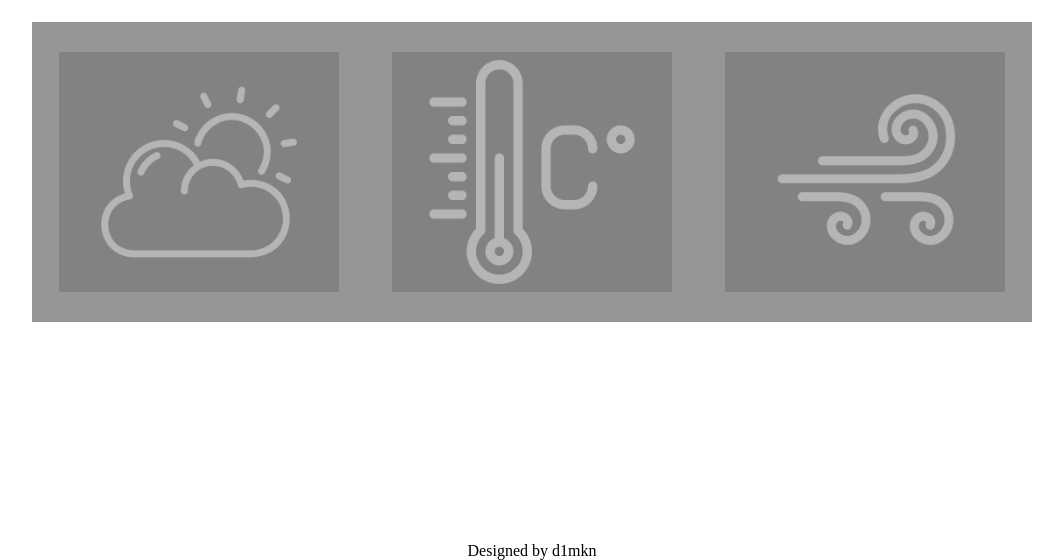
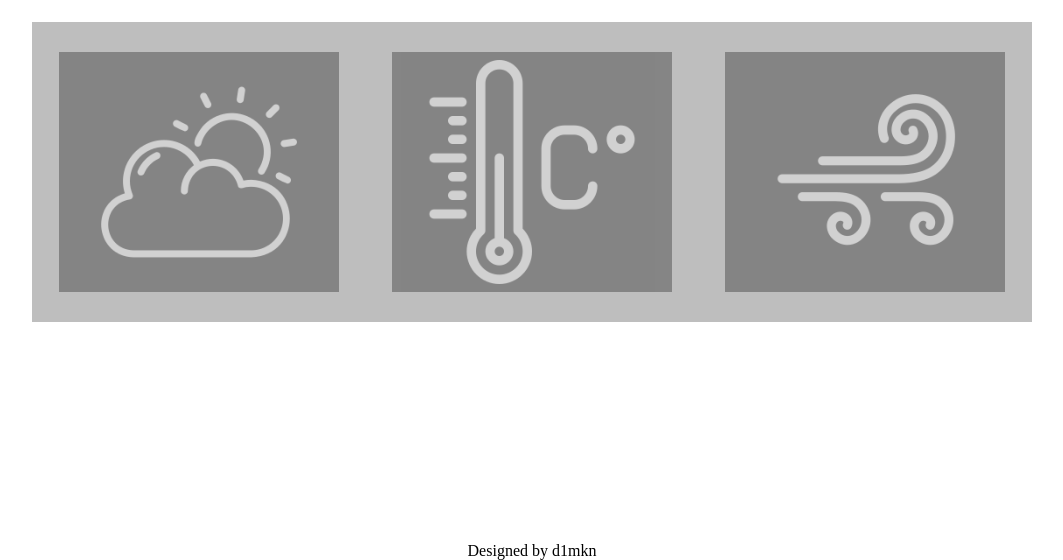
Before and after one commit to d1mkn/weather-app, a plain HTML site: page index.html in a window 1280 px wide. Shown: the part 240-800 px from the top of the page, without its empty margins (108-1171 px from the left). Drawn offline with Linux system fonts and the light colour scheme; a web font is replaced by a local one.

Commit message:
Update styles.css

```diff
--- a/css/styles.css
+++ b/css/styles.css
@@ -63,8 +63,6 @@ header input::placeholder {
 
 .search:hover {
   border: 2px solid #555;
-  height: 30px;
-  width: 315px;
 }
 
 .search-submit {
@@ -102,7 +100,7 @@ section .about h2 {
   display: flex;
   justify-content: space-around;
   align-items: center;
-  background-color: #969696;
+  background-color: #bebebe;
   width: 1000px;
   height: 300px;
   opacity: 1;
@@ -115,15 +113,28 @@ section .about h2 {
 }
 
 .ico-img img {
-    width: 80%;
+  width: 80%;
+  transition: 0.7s;
+}
+
+.ico-img:hover {
+  display: flex;
+  flex-direction: column;
+  justify-content: left;
+  align-items: flex-start;
+}
+
+.ico-img:hover img {
+  width: 150px;
+  height: 150px;
 }
 
 .weather-ico {
   width: 28%;
   height: 80%;
-  background-color: #555;
+  background-color: #000;
   opacity: 0.3;
-  transition: 0.5s;
+  transition: 0.7s;
 }
 
 .weather-ico:hover {
@@ -133,9 +144,9 @@ section .about h2 {
 .temperature-ico {
   width: 28%;
   height: 80%;
-  background-color: #555;
+  background-color: #000;
   opacity: 0.3;
-  transition: 0.5s;
+  transition: 0.7s;
 }
 
 .temperature-ico:hover {
@@ -145,9 +156,9 @@ section .about h2 {
 .wind-ico {
   width: 28%;
   height: 80%;
-  background-color: #555;
+  background-color: #000;
   opacity: 0.3;
-  transition: 0.5s;
+  transition: 0.7s;
 }
 
 .wind-ico:hover {
```
